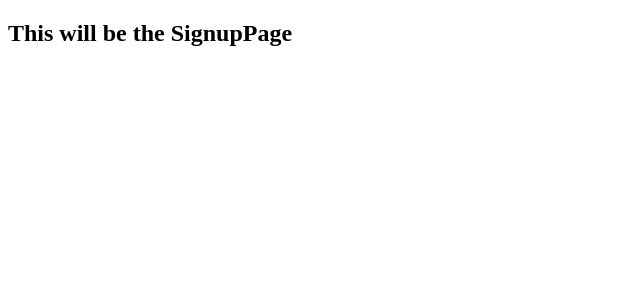
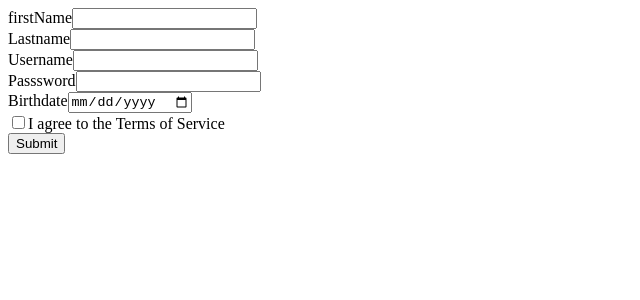
Before and after one commit to risatesole/farmManagementSystem, a React (Vite) app in the folder platform/frontend/: page /signup in a window 1280 px wide. Shown: the top 300 px of the page, without its empty margins (0-640 px from the left). Built offline with nearby package versions, Linux system fonts and the light colour scheme.

Commit message:
feat(frontend): form that only console.logs as temporary base for connecting with authentication service

```diff
--- a/platform/frontend/src/pages/signup/Signup.tsx
+++ b/platform/frontend/src/pages/signup/Signup.tsx
@@ -1,9 +1,134 @@
+import type { UserCredentials } from "../../services/authentication/AuthService";
+import React, { useState } from "react";
+import type { FormEvent } from "react";
+
+function Formulario() {
+  const [formData, setFormData] = useState<UserCredentials>({
+    firstname: "",
+    lastname: "",
+    username: "",
+    password: "",
+    birthdate: "",
+    agreedTermsOfService: false,
+  });
+
+  const handleChange = (e: React.ChangeEvent<HTMLInputElement>) => {
+    const { name, value } = e.target;
+    // console.log("change");
+    setFormData((prevData) => ({
+      ...prevData,
+      [name]: value,
+    }));
+  };
+
+  const handleSubmit = (e: FormEvent) => {
+    e.preventDefault();
+    const requiredFields: (keyof UserCredentials)[] = [
+      "firstname",
+      "lastname",
+      "username",
+      "password",
+      "birthdate",
+    ];
+
+    const missingFields = requiredFields.filter((field) => !formData[field]);
+
+    if (missingFields.length > 0) {
+      alert(`Please fill in all required fields: ${missingFields.join(", ")}`);
+      return;
+    }
+
+    if (!formData.agreedTermsOfService) {
+      alert("You must agree to the Terms of Service");
+      return;
+    }
+
+    console.log("Form submitted:", formData);
+  };
+  return (
+    <form onSubmit={handleSubmit}>
+      <div>
+        <label htmlFor="firstname">firstName</label>
+        <input
+          type="text"
+          id="firstname"
+          name="firstname"
+          value={formData.firstname}
+          onChange={handleChange}
+        />
+      </div>
+
+      <div>
+        <label htmlFor="lastname">Lastname</label>
+        <input
+          type="text"
+          id="lastname"
+          name="lastname"
+          value={formData.lastname}
+          onChange={handleChange}
+        />
+      </div>
+
+      <div>
+        <label htmlFor="username">Username</label>
+        <input
+          type="text"
+          id="username"
+          name="username"
+          value={formData.username}
+          onChange={handleChange}
+        />
+      </div>
+
+      <div>
+        <label htmlFor="password">Passsword</label>
+        <input
+          type="text"
+          id="password"
+          name="password"
+          value={formData.password}
+          onChange={handleChange}
+        />
+      </div>
+
+      <div>
+        <label htmlFor="birthdate">Birthdate</label>
+        <input
+          type="date"
+          id="birthdate"
+          name="birthdate"
+          value={formData.birthdate}
+          onChange={handleChange}
+        />
+      </div>
+
+      <div>
+        <label htmlFor="agreedTermsOfService">
+          <input
+            type="checkbox"
+            id="agreedTermsOfService"
+            name="agreedTermsOfService"
+            checked={formData.agreedTermsOfService}
+            onChange={(e) =>
+              setFormData((prevData) => ({
+                ...prevData,
+                agreedTermsOfService: e.target.checked,
+              }))
+            }
+          />
+          I agree to the Terms of Service
+        </label>
+      </div>
+      <button type="submit">Submit</button>
+    </form>
+  );
+}
+
 const SignupPage = () => {
-
   return (
     <div>
-      <h2>This will be the SignupPage</h2>
-      </div>
+      <Formulario />
+    </div>
   );
 };
 
```
